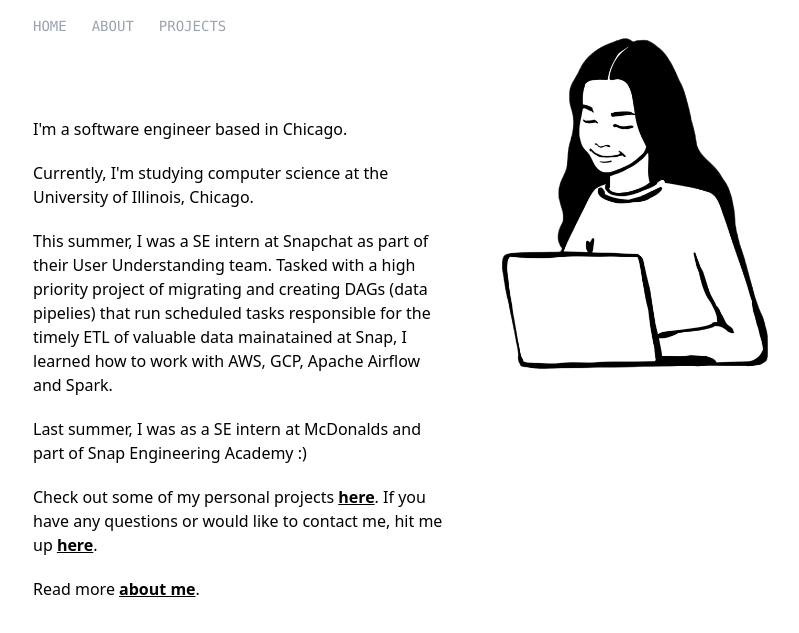
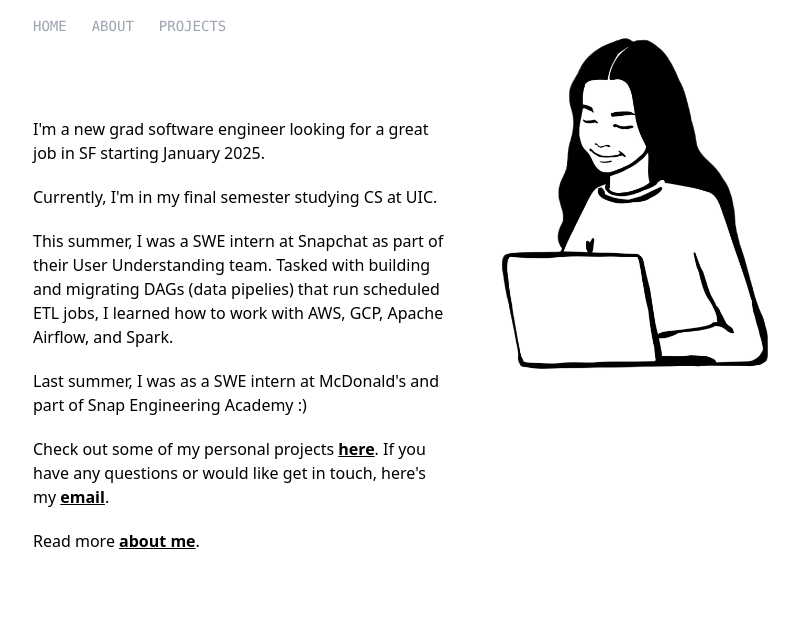
Before and after one commit to nayarmegha/meghanayar.com, a website: page dist/index.html in a window 1280 px wide. Shown: the part 139-772 px from the top of the page, without its empty margins (187-986 px from the left). Drawn offline with nearby package versions, Linux system fonts and the light colour scheme.

Commit message:
update start page

```diff
--- a/dist/index.html
+++ b/dist/index.html
@@ -10,7 +10,7 @@
   <meta name="keywords" content="">
 
 
-  <link rel="stylesheet" href="https://unpkg.com/tailwindcss@2.2.19/dist/tailwind.min.css"/>
+  <link rel="stylesheet" href="https://unpkg.com/tailwindcss@2.2.19/dist/tailwind.min.css" />
 
 
   <!-- mobile menu -->
@@ -21,16 +21,27 @@
       <!--Left Col-->
       <div class="flex-1 box-border mx-auto mb-10">
 
-        <h1 class="my-4 text-4xl md:text-4xl font-mono font-semibold leading-tight text-left md:text-left" >Megha Nayar</h1>
-        <a href ="/" class = " text-sm text-gray-400 font-mono hover:text-black">HOME</a>&nbsp;&nbsp;&nbsp;&nbsp;&nbsp; <a href ="/about.html" class = "pt-0 text-sm text-gray-400 font-mono hover:text-black">ABOUT</a>&nbsp;&nbsp;&nbsp;&nbsp;&nbsp; <a href ="./projects.html" class = "pt-0 text-sm text-gray-400 font-mono hover:text-black">PROJECTS</a>
+        <h1 class="my-4 text-4xl md:text-4xl font-mono font-semibold leading-tight text-left md:text-left">Megha Nayar
+        </h1>
+        <a href="/" class=" text-sm text-gray-400 font-mono hover:text-black">HOME</a>&nbsp;&nbsp;&nbsp;&nbsp;&nbsp; <a
+          href="/about.html"
+          class="pt-0 text-sm text-gray-400 font-mono hover:text-black">ABOUT</a>&nbsp;&nbsp;&nbsp;&nbsp;&nbsp; <a
+          href="./projects.html" class="pt-0 text-sm text-gray-400 font-mono hover:text-black">PROJECTS</a>
 
-        <p class=" pt-20 ">I'm a software engineer based in Chicago.</p>
-          <p class="pt-5 font-sans">  Currently, I'm studying computer science at the University of Illinois, Chicago.
-            <p class="pt-5 font-sans">This summer, I was a SE intern at Snapchat as part of their User Understanding team. Tasked with a high priority project of migrating and creating DAGs (data pipelies) that run scheduled tasks responsible for the timely ETL of valuable data mainatained at Snap, I learned how to work with AWS, GCP, Apache Airflow and Spark.
-            <p class="pt-5 font-sans">Last summer, I was as a SE intern at McDonalds and part of Snap Engineering Academy :)
+        <p class=" pt-20 ">I'm a new grad software engineer looking for a great job in SF starting January 2025.</p>
+        <p class="pt-5 font-sans"> Currently, I'm in my final semester studying CS at UIC.
+        <p class="pt-5 font-sans">This summer, I was a SWE intern at Snapchat as part of their User Understanding team.
+          Tasked with building and migrating DAGs (data pipelies) that run scheduled ETL jobs,
+          I learned how to work with AWS, GCP, Apache Airflow, and Spark.
+        <p class="pt-5 font-sans">Last summer, I was as a SWE intern at McDonald&apos;s and part of Snap Engineering
+          Academy :)
         <p class=" pt-5 font-sans"> Check out some of my personal projects
-            <a href="projects.html" class="font-bold text-black hover:text-white hover:bg-black underline">here</a>. If you have any questions or would like to contact me, hit me up <a href="mailto: meghadnay08@gmail.com" class="font-bold text-black hover:text-white hover:bg-black underline">here</a>.</p>
-          <p class=" pt-5 font-sans pb-30 "> Read more <a href="about.html" class="font-bold text-black hover:text-white hover:bg-black underline">about me</a>.</p>
+          <a href="projects.html" class="font-bold text-black hover:text-white hover:bg-black underline">here</a>. If
+          you have any questions or would like get in touch, here's my <a href="mailto: meghadnay08@gmail.com"
+            class="font-bold text-black hover:text-white hover:bg-black underline">email</a>.
+        </p>
+        <p class=" pt-5 font-sans pb-30 "> Read more <a href="about.html"
+            class="font-bold text-black hover:text-white hover:bg-black underline">about me</a>.</p>
       </div>
 
       <!--Right Col-->
```
Lines whose indentation alone changed are shown as unchanged.
